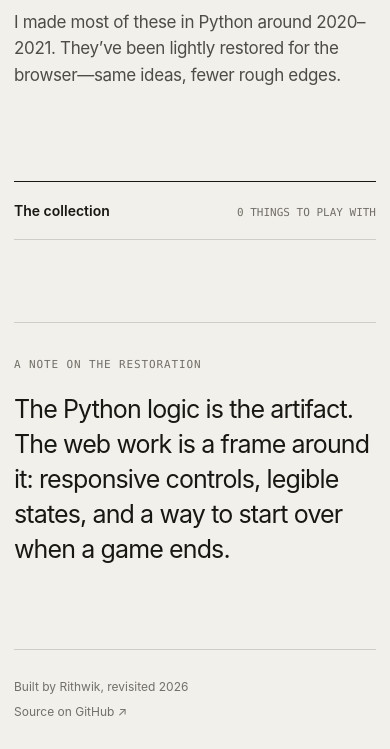
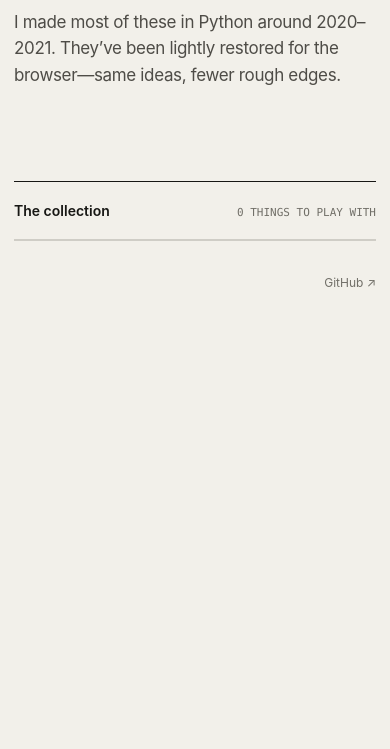
Before and after one commit to Rithwik-G/games, a Python web app: template templates/index.html in a window 390 px wide. Shown: the part 420-1169 px from the top of the page. After the commit the page ends 707 px from the top, so only its background shows below. Run offline with Jinja, Linux system fonts and the light colour scheme; the template is opened without the code that fills it, so the values that code supplies are empty.

Commit message:
Simplify games homepage footer

```diff
--- a/static/style.css
+++ b/static/style.css
@@ -36,9 +36,7 @@ a { color: inherit; }
 .open-label { font-family: var(--mono); font-size: 11px; text-transform: uppercase; }
 .open-label i { display: inline-block; margin-left: 3px; font-style: normal; transition: transform .16s ease; }
 .project-card:hover .open-label i { transform: translate(2px, -2px); }
-.archive-note { margin: 120px 0; padding: 34px 0 0 50%; border-top: 1px solid var(--line); }
-.archive-note > p:last-child { max-width: 500px; margin: 0; font-size: 25px; line-height: 1.4; letter-spacing: -.035em; }
-.site-footer { min-height: 100px; display: flex; justify-content: space-between; align-items: center; color: var(--muted); font-size: 12px; border-top: 1px solid var(--line); }
+.site-footer { min-height: 84px; display: flex; justify-content: flex-end; align-items: center; color: var(--muted); font-size: 12px; border-top: 1px solid var(--line); }
 .site-footer a { text-decoration: none; }
 .game-layout { padding-bottom: 80px; }
 .game-heading { display: grid; grid-template-columns: 1fr 1fr; gap: 48px; align-items: end; padding: 74px 0 52px; }
@@ -117,7 +115,6 @@ button:disabled:hover { background: var(--white); color: var(--ink); }
   .intro h1 { font-size: clamp(54px, 16vw, 82px); }
   .lede { margin-left: 0; }
   .project-grid { grid-template-columns: 1fr 1fr; }
-  .archive-note { margin: 82px 0; padding-left: 25%; }
   .game-heading { grid-template-columns: 1fr; gap: 24px; }
   .game-heading > p { margin-left: 0; }
   .game-root { min-height: 560px; padding: 18px; }
@@ -128,8 +125,6 @@ button:disabled:hover { background: var(--white); color: var(--ink); }
   .site-header { height: 70px; }
   .project-grid { grid-template-columns: 1fr; }
   .project-card > p { min-height: 0; }
-  .archive-note { padding-left: 0; }
-  .site-footer { align-items: flex-start; flex-direction: column; justify-content: center; gap: 7px; }
   .game-heading { padding: 55px 0 36px; }
   .game-root { min-height: 500px; padding: 12px; }
   .hangman-layout { grid-template-columns: 1fr; }
--- a/templates/index.html
+++ b/templates/index.html
@@ -34,14 +34,9 @@
       </a>
       {% endfor %}
     </section>
-    <section class="archive-note">
-      <p class="eyebrow">A note on the restoration</p>
-      <p>The Python logic is the artifact. The web work is a frame around it: responsive controls, legible states, and a way to start over when a game ends.</p>
-    </section>
   </main>
   <footer class="site-footer wrap">
-    <span>Built by Rithwik, revisited 2026</span>
-    <a href="https://github.com/Rithwik-G/games">Source on GitHub ↗</a>
+    <a href="https://github.com/Rithwik-G/games">GitHub ↗</a>
   </footer>
 </body>
 </html>
```
